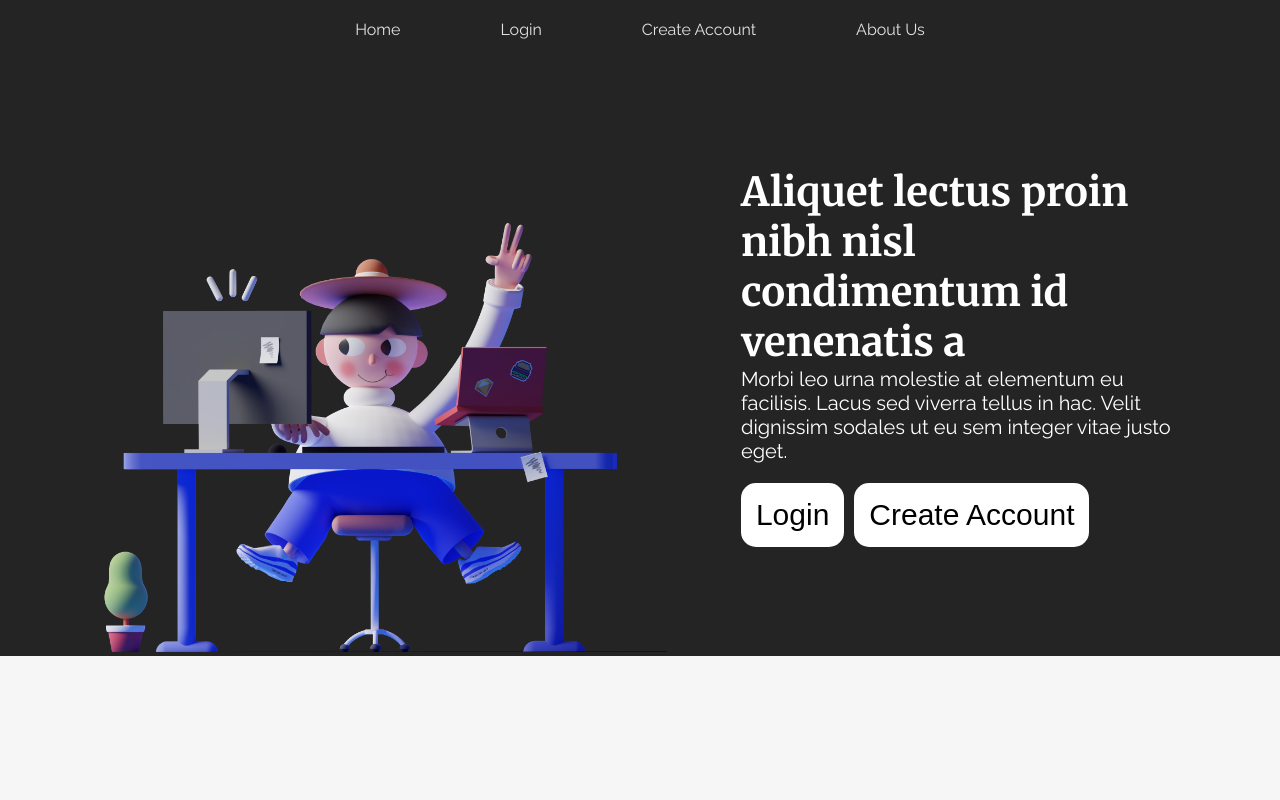
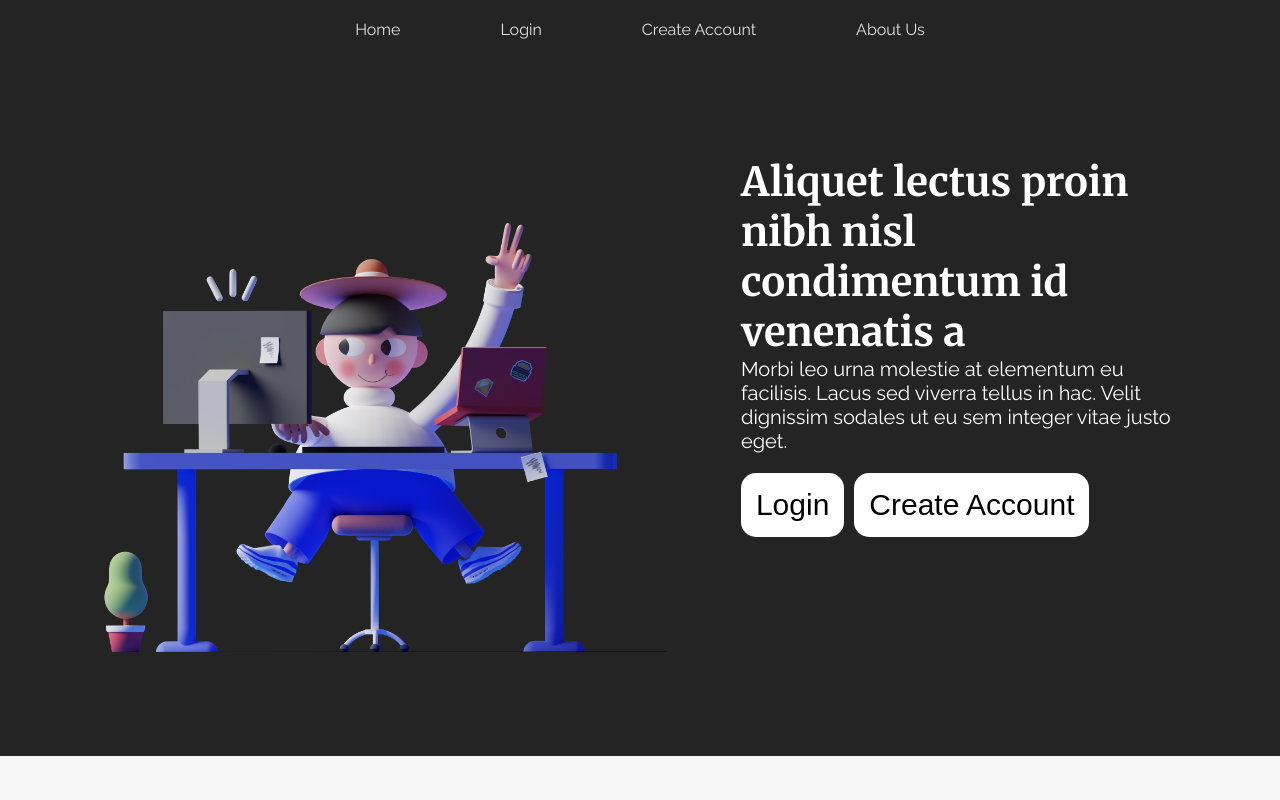
Before and after one commit to sergiogonzalezyes/Chat-Appliacation3, a React (Vite) app in the folder Chat-Application/: page / in a window 1280 px wide. Shown: the top 800 px of the page. Built offline with nearby package versions, Linux system fonts and the light colour scheme.

Commit message:
okay last changes to bottom margin

```diff
--- a/Chat-Application/src/App.css
+++ b/Chat-Application/src/App.css
@@ -77,6 +77,7 @@ input {
 }
 /* Home Page CSS  */
 .First_Section {
+    padding-bottom: 100px;
     max-width: 100%;
     display: flex;
     flex-direction: row;
@@ -94,6 +95,7 @@ input {
     font-size: 20px;
     width: 100%;
     text-align: left;
+    margin-bottom: 20px;
 }
 .Title {
     font-family: "Merriweather", serif;
--- a/Chat-Application/src/pages/Home.jsx
+++ b/Chat-Application/src/pages/Home.jsx
@@ -18,10 +18,7 @@ export const Home = () => {
                 <p className="Bottom_title">Morbi leo urna molestie at elementum eu facilisis. Lacus sed viverra tellus in hac. Velit dignissim sodales ut eu sem integer vitae justo eget.</p>
                 <button className="Home_Buttons">Login</button>
                 <button className="Home_Buttons_1">Create Account</button>
-
                </div>
-
-
         </section>
         <PageLayout/>
         <PageLayout2/>
```
